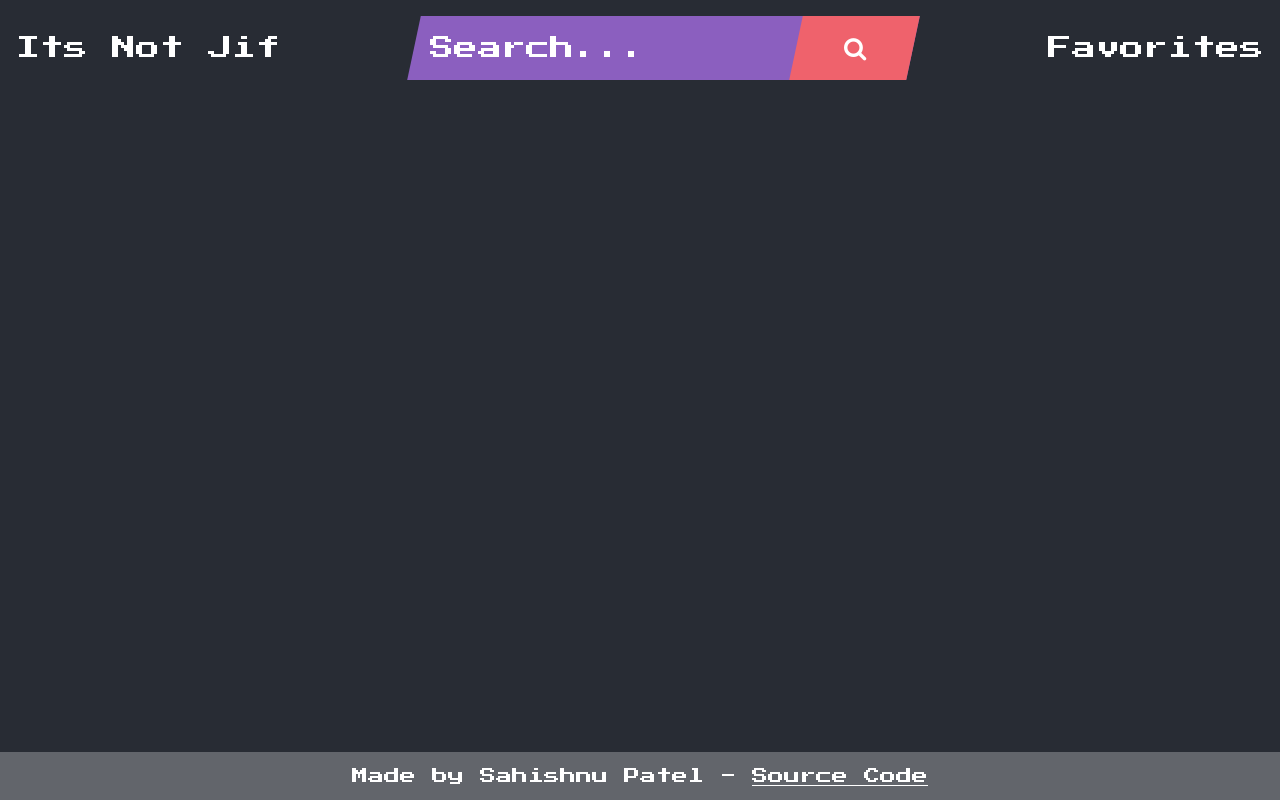
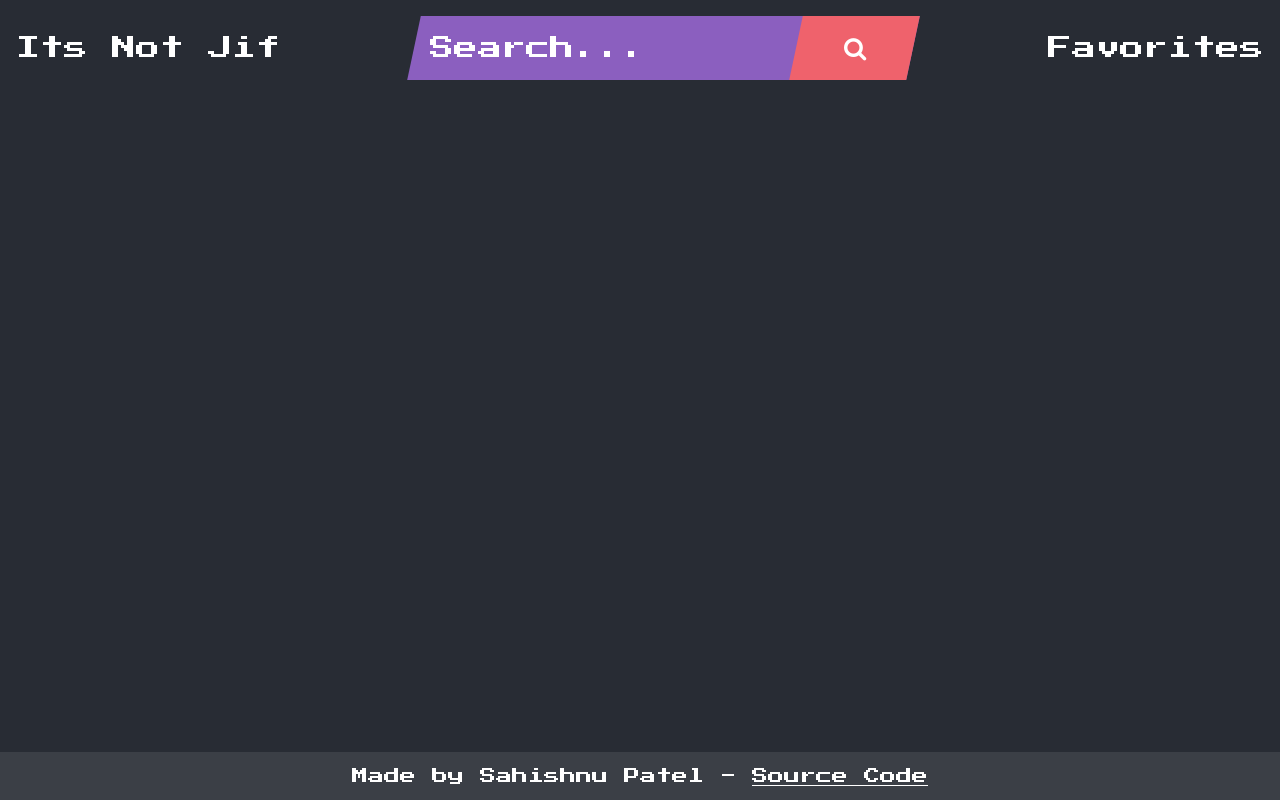
Before and after one commit to sahishnu/its-not-jif, a React (Create React App) app: page / in a window 1280 px wide. Built offline with nearby package versions, Linux system fonts and the light colour scheme.

Commit message:
make footer darker

```diff
--- a/src/styles/palette.scss
+++ b/src/styles/palette.scss
@@ -2,4 +2,4 @@ $off-black: #282c34;
 $purple: #8B5FBF;
 $infra-red: #EF626C;
 $orange-yellow: #FFD166;
-$granite: #62656B;
+$granite: #3B3F46;
```
